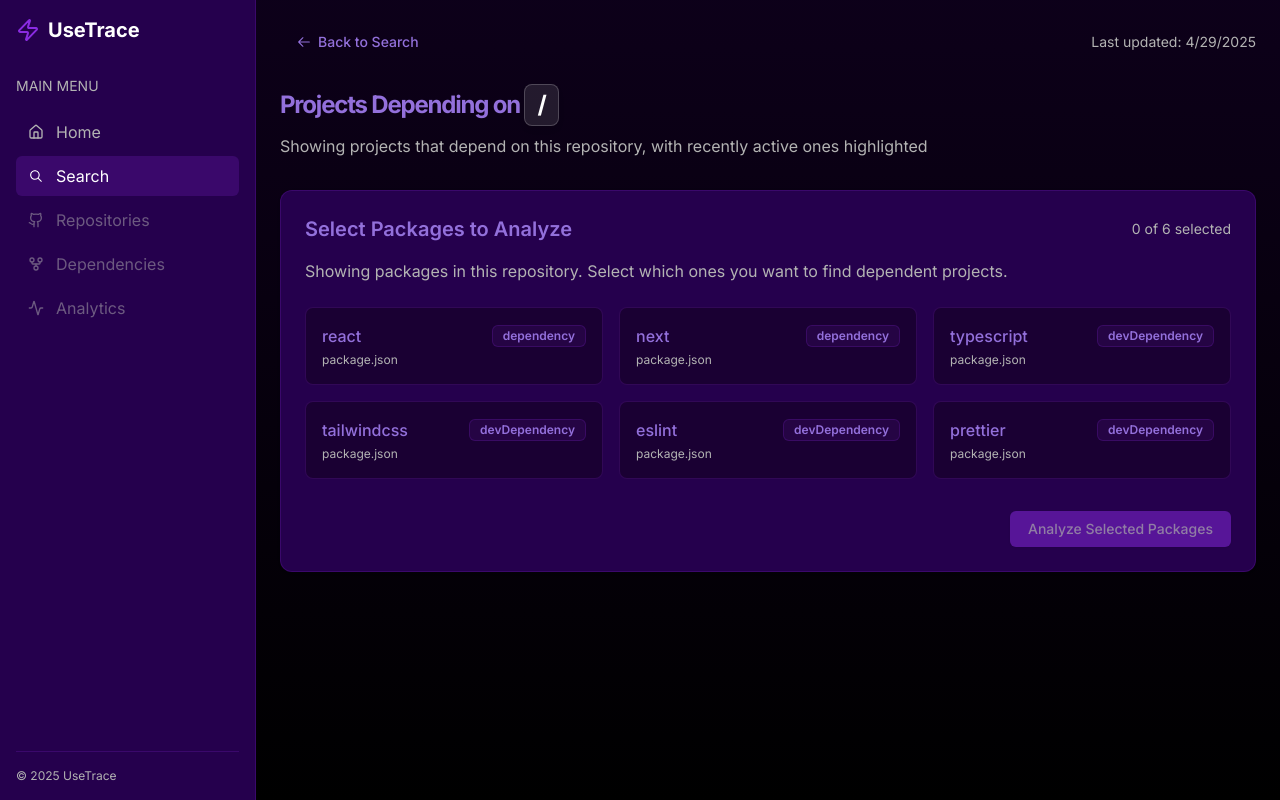
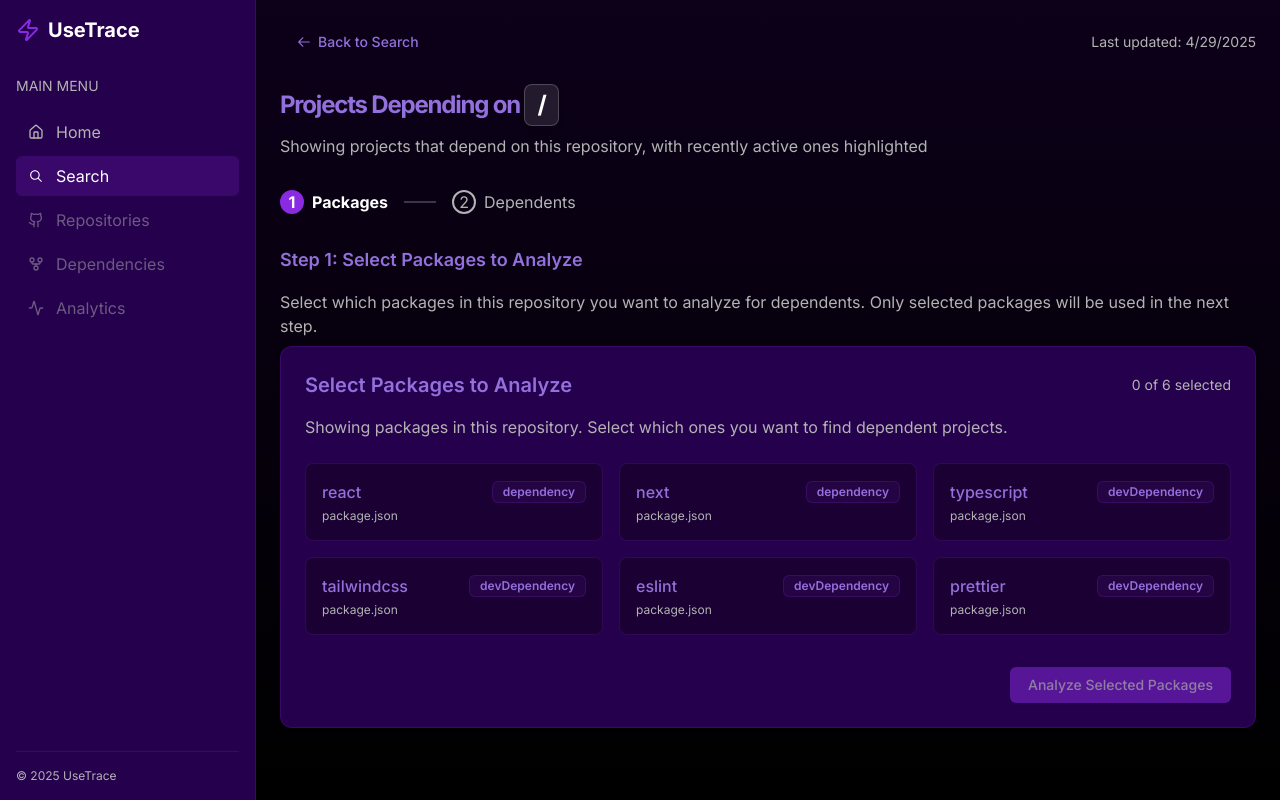
Before and after one commit to aguzmant103/dependency-highlights, a Next.js app: page /results in a window 1280 px wide. Built offline with nearby package versions, Linux system fonts and the light colour scheme.

Commit message:
feat: UI two-step redesigned

```diff
--- a/app/results/results-client.tsx
+++ b/app/results/results-client.tsx
@@ -4,10 +4,27 @@ import { useState } from "react"
 import { ResultsDashboard } from "@/components/results-dashboard"
 import { PackageSelection } from "@/components/package-selection"
 import { ResultsLoading } from "@/components/results-loading"
+import { Badge } from "@/components/ui/badge"
 
 interface ResultsClientProps {
   owner: string;
   repo: string;
+}
+
+function Stepper({ step }: { step: 1 | 2 }) {
+  return (
+    <div className="flex items-center gap-4 mb-8">
+      <div className={`flex items-center gap-2 ${step === 1 ? 'font-bold text-white' : 'text-muted-foreground'}`}>
+        <span className={`rounded-full w-6 h-6 flex items-center justify-center border-2 ${step === 1 ? 'border-solv-purple bg-solv-purple text-white' : 'border-muted-foreground bg-transparent text-muted-foreground'}`}>1</span>
+        <span>Packages</span>
+      </div>
+      <div className="h-0.5 w-8 bg-muted-foreground/30" />
+      <div className={`flex items-center gap-2 ${step === 2 ? 'font-bold text-white' : 'text-muted-foreground'}`}>
+        <span className={`rounded-full w-6 h-6 flex items-center justify-center border-2 ${step === 2 ? 'border-solv-purple bg-solv-purple text-white' : 'border-muted-foreground bg-transparent text-muted-foreground'}`}>2</span>
+        <span>Dependents</span>
+      </div>
+    </div>
+  )
 }
 
 export function ResultsClient({ owner, repo }: ResultsClientProps) {
@@ -17,29 +34,43 @@ export function ResultsClient({ owner, repo }: ResultsClientProps) {
   const handlePackageSelection = async (packages: string[]) => {
     setSelectedPackages(packages);
     setIsAnalyzing(true);
-
-    // Simulate analysis delay
     setTimeout(() => {
       setIsAnalyzing(false);
     }, 2000);
   };
 
   if (isAnalyzing) {
-    return <ResultsLoading />;
+    return (
+      <>
+        <Stepper step={2} />
+        <div className="mb-4 text-lg font-semibold text-solv-lightPurple">Step 2: Finding Dependent Projects</div>
+        <ResultsLoading />
+      </>
+    );
   }
 
   if (selectedPackages.length === 0) {
     return (
-      <PackageSelection
-        onSelectionComplete={handlePackageSelection}
-      />
+      <>
+        <Stepper step={1} />
+        <div className="mb-4 text-lg font-semibold text-solv-lightPurple">Step 1: Select Packages to Analyze</div>
+        <div className="mb-2 text-muted-foreground">Select which packages in this repository you want to analyze for dependents. Only selected packages will be used in the next step.</div>
+        <PackageSelection onSelectionComplete={handlePackageSelection} />
+      </>
     );
   }
 
   return (
-    <ResultsDashboard
-      owner={owner}
-      repo={repo}
-    />
+    <>
+      <Stepper step={2} />
+      <div className="mb-4 text-lg font-semibold text-solv-lightPurple">Step 2: Dependent Projects</div>
+      <div className="mb-2 text-muted-foreground">Analyzing dependent projects for the following packages:</div>
+      <div className="flex flex-wrap gap-2 mb-4">
+        {selectedPackages.map(pkg => (
+          <Badge key={pkg} variant="outline" className="bg-solv-purple/10 text-solv-lightPurple border-solv-purple/20">{pkg}</Badge>
+        ))}
+      </div>
+      <ResultsDashboard owner={owner} repo={repo} />
+    </>
   );
 }
```
